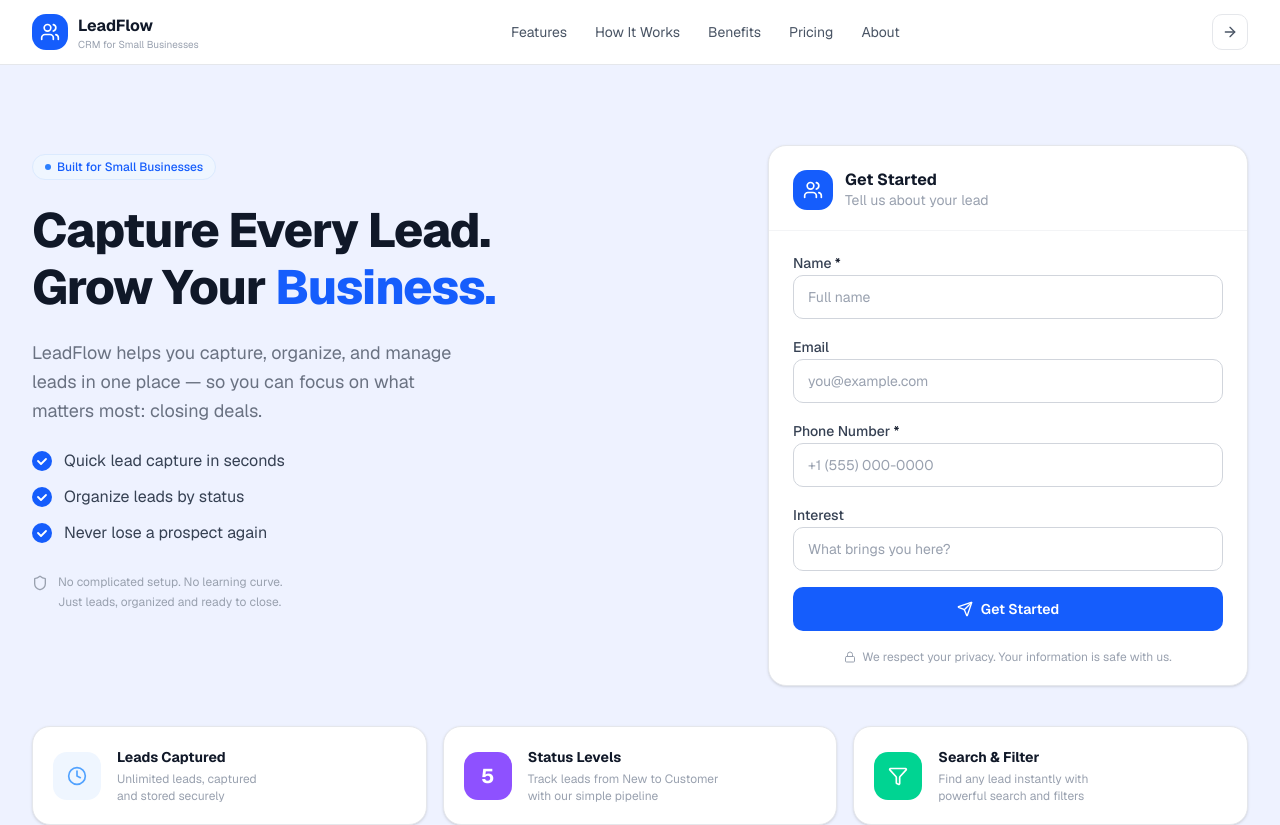
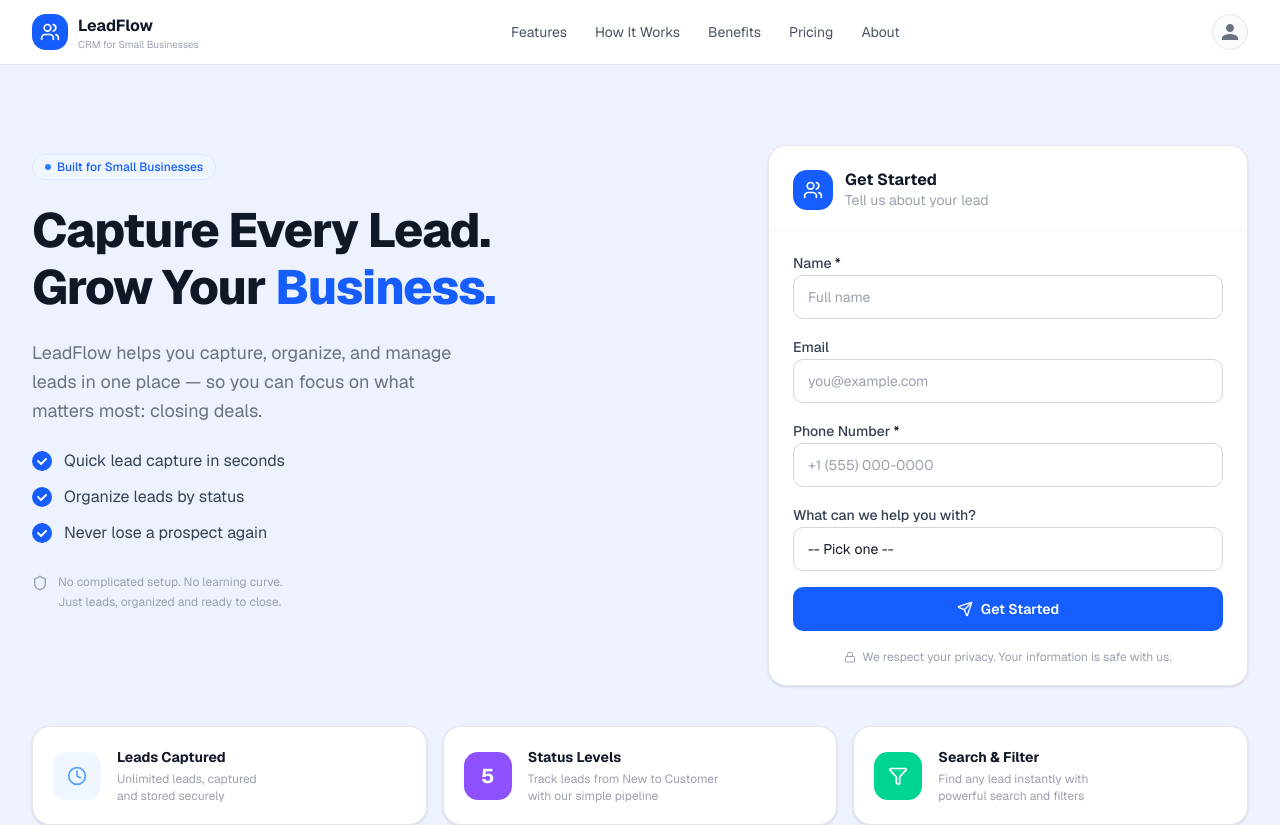
Before and after one commit to glmite25/leadflow, a Next.js app: page / in a window 1280 px wide. Shown: the top 825 px of the page. Built offline with nearby package versions, Linux system fonts and the light colour scheme.

Commit message:
fixed login Ui

```diff
--- a/app/login/page.tsx
+++ b/app/login/page.tsx
@@ -47,7 +47,7 @@ function LoginForm() {
       <div className="w-full max-w-md">
 
         {/* Logo */}
-        <div className="flex items-center justify-center gap-2.5 mb-8">
+        <Link href="/" className="flex items-center justify-center gap-2.5 mb-8 hover:opacity-80 transition-opacity">
           <div className="size-9 rounded-xl bg-blue-600 flex items-center justify-center">
             <Zap className="size-5 text-white" />
           </div>
@@ -55,7 +55,7 @@ function LoginForm() {
             <p className="text-base font-bold text-gray-900">LeadFlow</p>
             <p className="text-[10px] text-gray-400 mt-0.5">CRM for Small Businesses</p>
           </div>
-        </div>
+        </Link>
 
         {/* Card */}
         <div className="bg-white rounded-2xl border border-gray-200 shadow-sm px-6 py-8">
--- a/app/page.tsx
+++ b/app/page.tsx
@@ -7,7 +7,6 @@ import {
   Zap,
   Heart,
   Users,
-  ArrowRight,
 } from 'lucide-react';
 
 export default function Home() {
@@ -42,13 +41,15 @@ export default function Home() {
             ))}
           </nav>
 
-          {/* CTA — icon only */}
+          {/* CTA — avatar icon */}
           <Link
             href="/login"
-            className="flex items-center justify-center size-9 rounded-lg border border-gray-200 text-gray-600 hover:bg-gray-50 hover:text-blue-600 transition-colors shrink-0"
-            title="Go to Dashboard"
+            className="flex items-center justify-center size-9 rounded-full border border-gray-200 bg-gray-50 hover:bg-blue-50 hover:border-blue-200 transition-colors shrink-0 overflow-hidden"
+            title="Sign in to Dashboard"
           >
-            <ArrowRight className="size-4" />
+            <svg className="size-5 text-gray-500" viewBox="0 0 24 24" fill="currentColor">
+              <path d="M12 12c2.7 0 4.8-2.1 4.8-4.8S14.7 2.4 12 2.4 7.2 4.5 7.2 7.2 9.3 12 12 12zm0 2.4c-3.2 0-9.6 1.6-9.6 4.8v2.4h19.2v-2.4c0-3.2-6.4-4.8-9.6-4.8z"/>
+            </svg>
           </Link>
         </div>
       </header>
--- a/app/register/page.tsx
+++ b/app/register/page.tsx
@@ -55,7 +55,7 @@ export default function RegisterPage() {
       <div className="w-full max-w-md">
 
         {/* Logo */}
-        <div className="flex items-center justify-center gap-2.5 mb-8">
+        <Link href="/" className="flex items-center justify-center gap-2.5 mb-8 hover:opacity-80 transition-opacity">
           <div className="size-9 rounded-xl bg-blue-600 flex items-center justify-center">
             <Zap className="size-5 text-white" />
           </div>
@@ -63,7 +63,7 @@ export default function RegisterPage() {
             <p className="text-base font-bold text-gray-900">LeadFlow</p>
             <p className="text-[10px] text-gray-400 mt-0.5">CRM for Small Businesses</p>
           </div>
-        </div>
+        </Link>
 
         {/* Card */}
         <div className="bg-white rounded-2xl border border-gray-200 shadow-sm px-6 py-8">
--- a/components/lead-form.tsx
+++ b/components/lead-form.tsx
@@ -136,18 +136,26 @@ export function LeadForm({ onSuccess }: LeadFormProps) {
         {/* Interest */}
         <div className="space-y-1.5">
           <label htmlFor="interest" className="text-sm font-medium text-gray-700">
-            Interest
+            What can we help you with?
           </label>
-          <input
+          <select
             id="interest"
             name="interest"
-            type="text"
             value={formData.interest}
-            onChange={handleChange}
-            placeholder="What brings you here?"
+            onChange={(e) => setFormData((prev) => ({ ...prev, interest: e.target.value }))}
             disabled={loading}
-            className="w-full h-11 px-3.5 rounded-lg border border-gray-300 bg-white text-sm text-gray-900 placeholder:text-gray-400 outline-none focus:border-blue-500 focus:ring-2 focus:ring-blue-500/20 disabled:opacity-50 disabled:cursor-not-allowed transition-colors"
-          />
+            className="w-full h-11 px-3.5 rounded-lg border border-gray-300 bg-white text-sm text-gray-900 outline-none focus:border-blue-500 focus:ring-2 focus:ring-blue-500/20 disabled:opacity-50 disabled:cursor-not-allowed transition-colors appearance-none"
+          >
+            <option value="">-- Pick one --</option>
+            <option value="I want to get more customers">I want to get more customers</option>
+            <option value="I need a website or landing page">I need a website or landing page</option>
+            <option value="I want to follow up with my leads automatically">I want to follow up with my leads automatically</option>
+            <option value="I need help managing my customers">I need help managing my customers</option>
+            <option value="I want to grow on social media">I want to grow on social media</option>
+            <option value="I need a sales or marketing system">I need a sales or marketing system</option>
+            <option value="I just want to learn more">I just want to learn more</option>
+            <option value="Something else">Something else</option>
+          </select>
         </div>
 
         {/* Error */}
```
